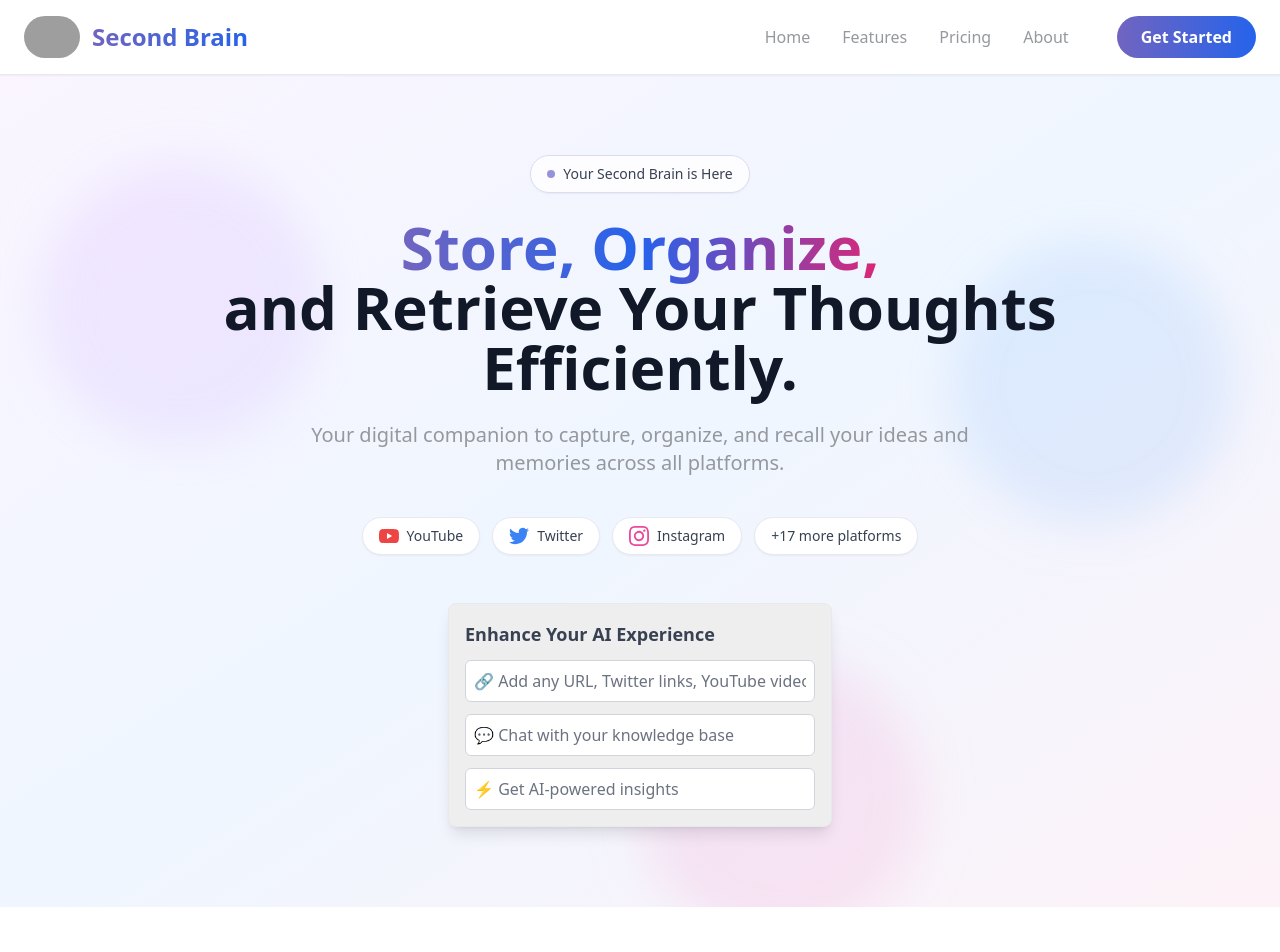
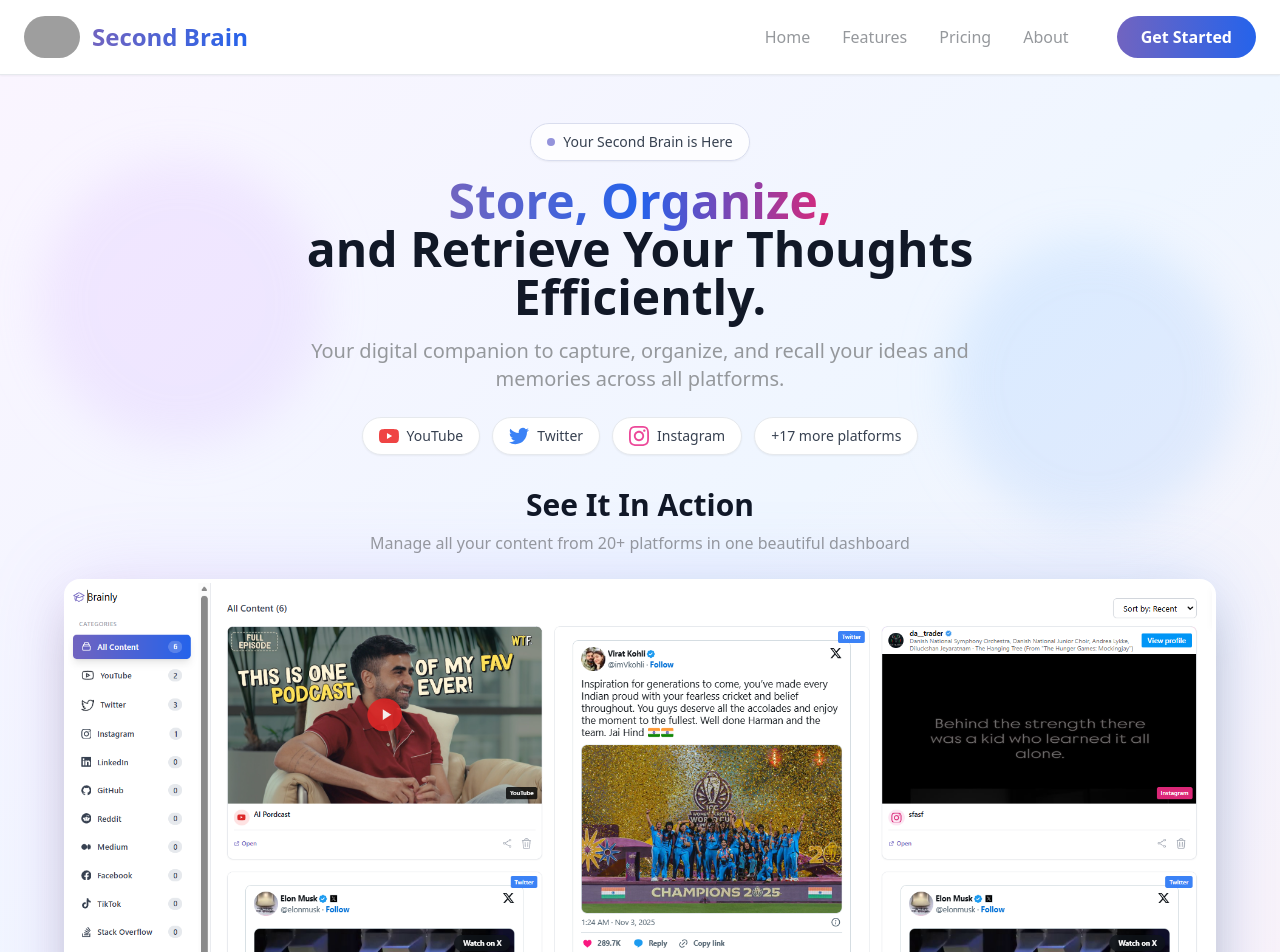
Before and after one commit to arjunkumar811/Brainly-App, a React (Vite) app in the folder Brainly-FrontEnd/: page / in a window 1280 px wide. Shown: the top 952 px of the page. Built offline with nearby package versions, Linux system fonts and the light colour scheme; grey boxes are pictures that could not be loaded.

Commit message:
Added Demo

```diff
--- a/Brainly-FrontEnd/src/components/Hero.tsx
+++ b/Brainly-FrontEnd/src/components/Hero.tsx
@@ -1,14 +1,14 @@
 import React from 'react';
-import FeatureInputs from './HomeInput';
+import dashboardPreview from '../assets/Screenshot 2025-11-03 235501.png';
 
 const Hero: React.FC = () => {
     return (
-        <section className="relative overflow-hidden bg-gradient-to-br from-purple-50 via-blue-50 to-pink-50 py-20 px-4">
+        <section className="relative overflow-hidden bg-gradient-to-br from-purple-50 via-blue-50 to-pink-50 py-12 px-4">
             <div className="absolute inset-0 bg-grid-pattern opacity-5"></div>
 
-            <div className="max-w-5xl mx-auto relative z-10">
-                <div className="text-center mb-12">
-                    <div className="inline-flex items-center gap-2 bg-white/80 backdrop-blur-sm px-4 py-2 rounded-full shadow-sm mb-6 border border-purple-200">
+            <div className="max-w-7xl mx-auto relative z-10">
+                <div className="text-center mb-8">
+                    <div className="inline-flex items-center gap-2 bg-white/80 backdrop-blur-sm px-4 py-2 rounded-full shadow-sm mb-4 border border-purple-200">
                         <span className="relative flex h-2 w-2">
                             <span className="animate-ping absolute inline-flex h-full w-full rounded-full bg-purple-400 opacity-75"></span>
                             <span className="relative inline-flex rounded-full h-2 w-2 bg-purple-500"></span>
@@ -16,7 +16,7 @@
                         <span className="text-sm font-medium text-gray-700">Your Second Brain is Here</span>
                     </div>
 
-                    <h1 className="text-5xl md:text-6xl font-bold mb-6 leading-tight">
+                    <h1 className="text-4xl md:text-5xl font-bold mb-4 leading-tight">
                         <span className="bg-gradient-to-r from-purple-600 via-blue-600 to-pink-600 bg-clip-text text-transparent">
                             Store, Organize,
                         </span>
@@ -26,11 +26,11 @@
                         <span className="text-gray-900">Efficiently.</span>
                     </h1>
 
-                    <p className="text-xl text-gray-600 max-w-2xl mx-auto mb-10">
+                    <p className="text-lg md:text-xl text-gray-600 max-w-2xl mx-auto mb-6">
                         Your digital companion to capture, organize, and recall your ideas and memories across all platforms.
                     </p>
 
-                    <div className="flex flex-wrap justify-center gap-3 mb-12">
+                    <div className="flex flex-wrap justify-center gap-3 mb-8">
                         <div className="flex items-center gap-2 bg-white px-4 py-2 rounded-full shadow-sm border border-gray-200">
                             <svg className="w-5 h-5 text-red-500" fill="currentColor" viewBox="0 0 24 24">
                                 <path d="M23.498 6.186a3.016 3.016 0 0 0-2.122-2.136C19.505 3.545 12 3.545 12 3.545s-7.505 0-9.377.505A3.017 3.017 0 0 0 .502 6.186C0 8.07 0 12 0 12s0 3.93.502 5.814a3.016 3.016 0 0 0 2.122 2.136c1.871.505 9.376.505 9.376.505s7.505 0 9.377-.505a3.015 3.015 0 0 0 2.122-2.136C24 15.93 24 12 24 12s0-3.93-.502-5.814zM9.545 15.568V8.432L15.818 12l-6.273 3.568z"/>
@@ -55,7 +55,27 @@
                     </div>
                 </div>
 
-                <FeatureInputs />
+                {/* Demo Section */}
+                <div className="mt-8">
+                    <div className="text-center mb-6">
+                        <h2 className="text-2xl md:text-3xl font-bold text-gray-900 mb-2">
+                            See It In Action
+                        </h2>
+                        <p className="text-base text-gray-600">
+                            Manage all your content from 20+ platforms in one beautiful dashboard
+                        </p>
+                    </div>
+                    <div className="relative max-w-6xl mx-auto">
+                        <div className="absolute inset-0 bg-gradient-to-r from-purple-400 to-blue-500 rounded-2xl blur-2xl opacity-20"></div>
+                        <div className="relative bg-white rounded-2xl shadow-2xl overflow-hidden border-4 border-white">
+                            <img
+                                src={dashboardPreview}
+                                alt="Second Brain Dashboard - Content Management Interface"
+                                className="w-full h-auto"
+                            />
+                        </div>
+                    </div>
+                </div>
             </div>
 
             <div className="absolute top-20 left-10 w-72 h-72 bg-purple-300 rounded-full mix-blend-multiply filter blur-xl opacity-20 animate-blob"></div>
```
Also changed, not shown: Brainly-FrontEnd/src/assets/LoginGraphic.svg (deleted), Brainly-FrontEnd/src/assets/Screenshot 2025-11-03 235501.png (added).
